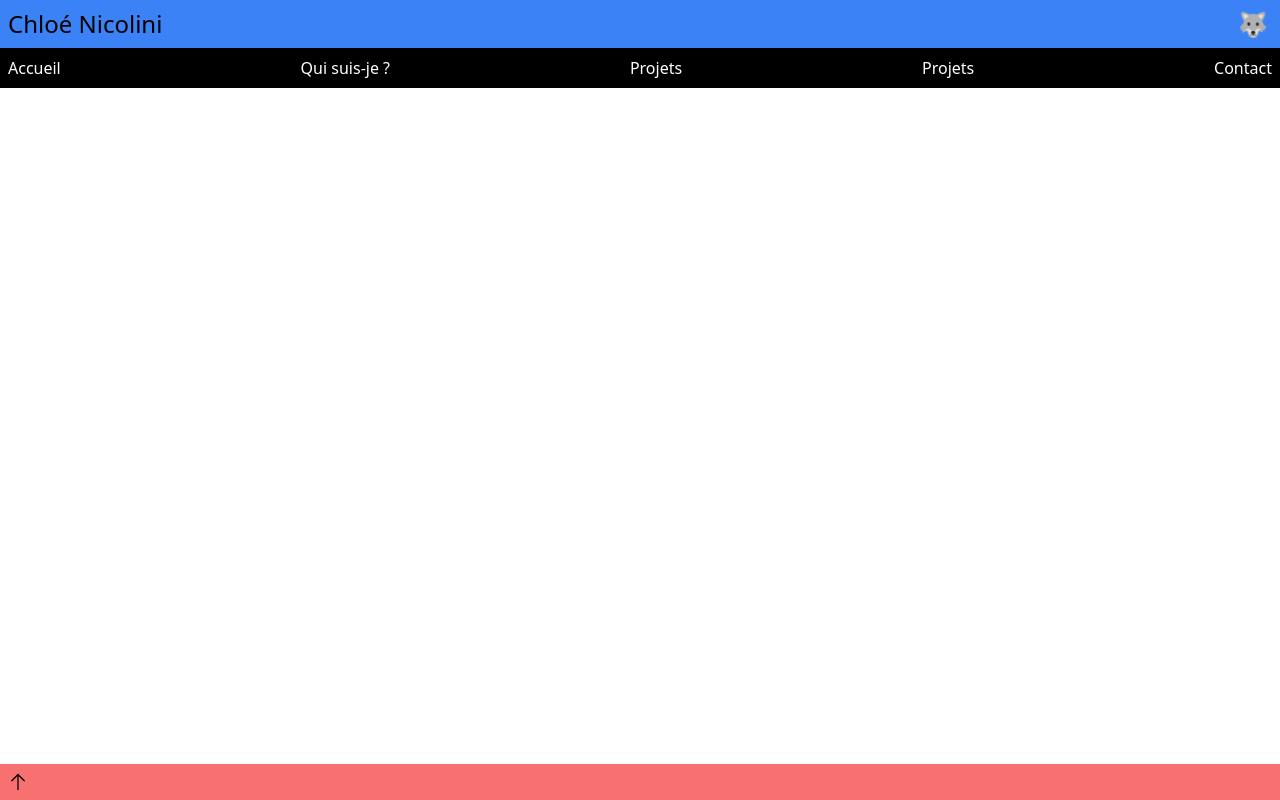
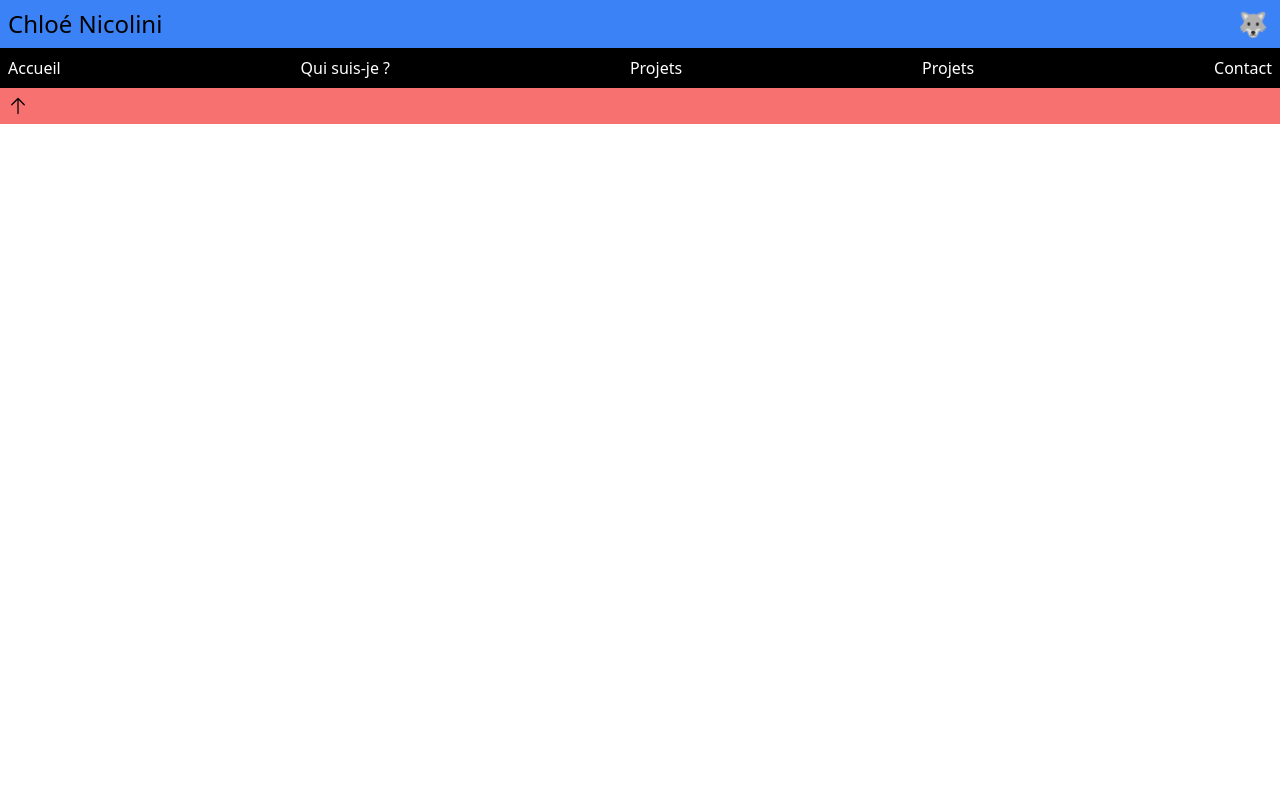
Before and after one commit to JinxedQuinn/BookQuinn, a Next.js app in the folder bookquinn/: page /contact in a window 1280 px wide. Built offline with nearby package versions, Linux system fonts and the light colour scheme.

Commit message:
Modifier la classe CSS du pied de page pour qu'il soit collant au lieu d'être fixe.

```diff
--- a/bookquinn/app/components/Footer.js
+++ b/bookquinn/app/components/Footer.js
@@ -2,7 +2,7 @@ import Link from 'next/link';
 
 const Footer = () => {
     return (
-        <footer className='bg-red-400 bottom-0 fixed p-2 w-full flex'>
+        <footer className='bg-red-400 bottom-0 sticky p-2 w-full flex'>
             <ul>
                 <li>
                     <Link href='#Top'>
```
